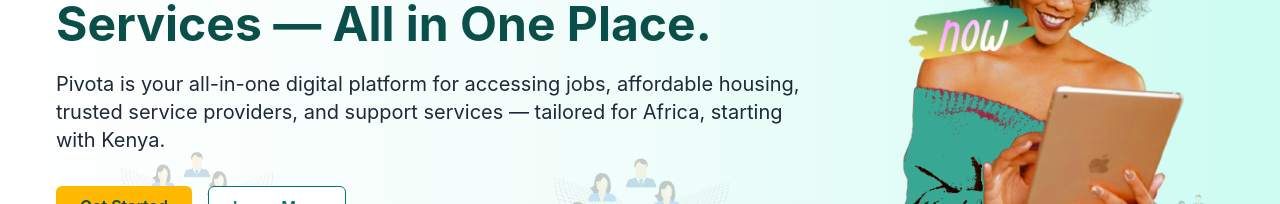
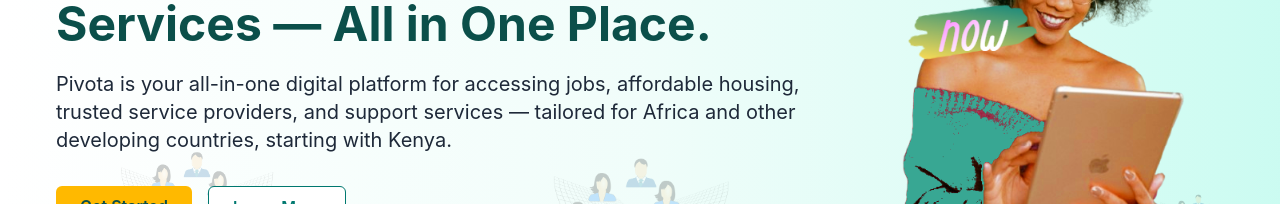
Before and after one commit to ALLAN-star-glitch/pivota-frontend-turbo-repo, a Next.js app in the folder apps/pivota/: page / in a window 1280 px wide. Shown: the part 341-545 px from the top of the page. Built offline with nearby package versions, Linux system fonts and the light colour scheme; no server answers.

Commit message:
updated hero section

```diff
--- a/apps/pivota/src/components/homepage/HeroSection.tsx
+++ b/apps/pivota/src/components/homepage/HeroSection.tsx
@@ -78,7 +78,7 @@
         </h1>
         <p className="mb-6 text-base text-gray-800">
           Pivota is your all-in-one digital platform for accessing jobs, affordable housing,
-          trusted service providers, and support services — tailored for Africa, starting with Kenya.
+          trusted service providers, and support services — tailored for Africa and other developing countries, starting with Kenya.
         </p>
         <div className="flex flex-col sm:flex-row gap-4 sm:items-center justify-center">
           <Link
@@ -107,7 +107,7 @@
           </h1>
           <p className="text-base md:text-lg lg:text-xl mb-8 text-gray-800">
             Pivota is your all-in-one digital platform for accessing jobs, affordable housing,
-            trusted service providers, and support services — tailored for Africa, starting with Kenya.
+            trusted service providers, and support services — tailored for Africa and other developing countries, starting with Kenya.
           </p>
           <div className="flex gap-4">
             <Link
```
